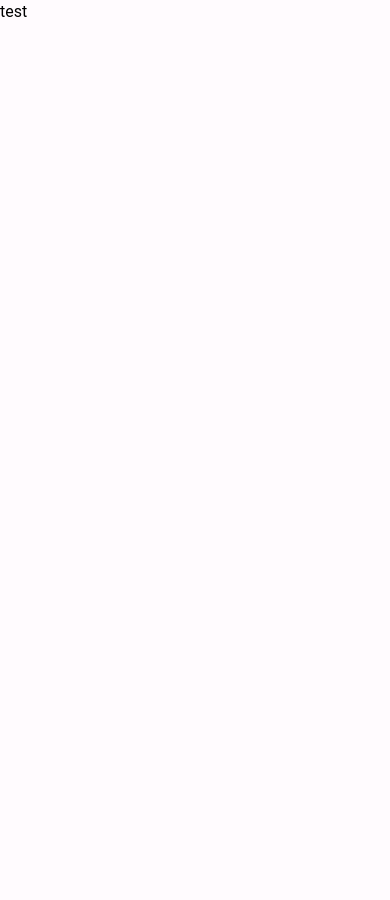
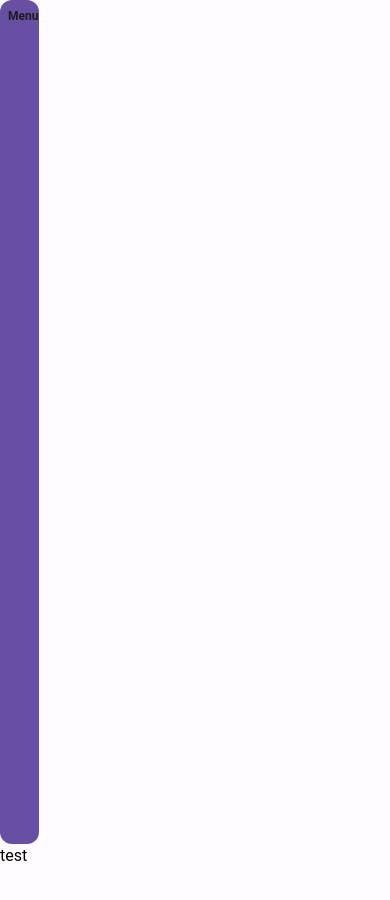
Before and after one commit to xxbastian-gbxx/mms-board, a Vue app: page / in a window 390 px wide. Shown: the top 900 px of the page. After the commit the page ends 868 px from the top, so only its background shows below. Built offline with nearby package versions, Linux system fonts and the light colour scheme.

Commit message:
Navbar Responsive Scaling

```diff
--- a/src/App.vue
+++ b/src/App.vue
@@ -9,10 +9,3 @@ import Navbar from './components/Navbar.vue'
     <Navbar/>
     <RouterView></RouterView>
 </template>
-
-<style>
-body{
-    height: 150vh;
-    margin: 0;
-}
-</style>
--- a/src/components/Navbar.vue
+++ b/src/components/Navbar.vue
@@ -5,15 +5,18 @@ import { RouterLink, RouterView } from 'vue-router'
 </script>
 
 <template>
-    <div class="bg-light-background dark:bg-dark-background">
-        <div class="bg-light-background dark:bg-dark-background w-[35%]">
-            <h2>
-
+    <div class="">
+        <div class="group/navbar w-[20%] h-screen bg-light-primary dark:bg-dark-background
+        hover:before:bg-light-on-tertiary-container rounded-xl p-2 border-rounded-lg
+        max-md:transition-all max-md:w-[10%] max-md:bg-light-primary
+    ">
+            <h2 class="text-light-on-surface dark:text-dark-on-surface text-xs font-semibold">
+                Menu
             </h2>
-            <div>
-                <img src="" alt="">
-                <label for=""></label>
-            </div>
         </div>
     </div>
 </template>
+
+<script>
+
+</script>
--- a/src/views/HomeView.vue
+++ b/src/views/HomeView.vue
@@ -1,5 +1,5 @@
 <template>
-    <div class="home">
+    <div class="home absolute">
         test
     </div>
 </template>
```
Also changed, not shown: src/assets/color-palette.png (added).
